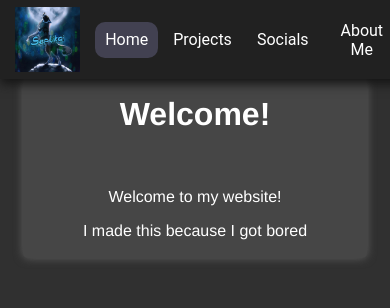
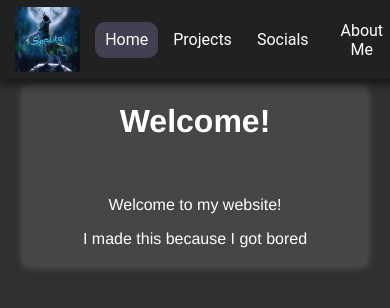
Before and after one commit to Septikai/Septikai-Website, a Vue app: page / in a window 390 px wide. Shown: the top 308 px of the page. Built offline with nearby package versions, Linux system fonts and the light colour scheme.

Commit message:
change offset for navbar on mobile

```diff
--- a/src/App.vue
+++ b/src/App.vue
@@ -80,6 +80,10 @@ body {
   .sub-section {
     border-left: 3px solid #393939;
   }
+
+  .offset-navbar {
+    margin-top: 22%;
+  }
 }
 
 h1 {
```
